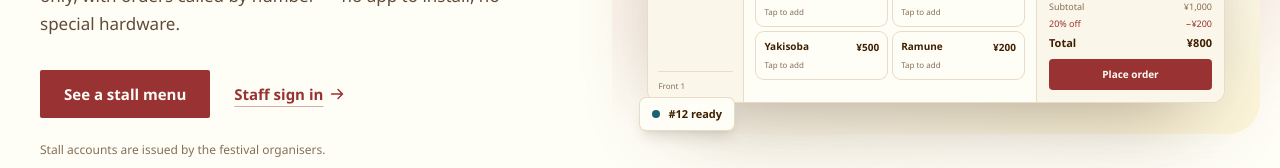
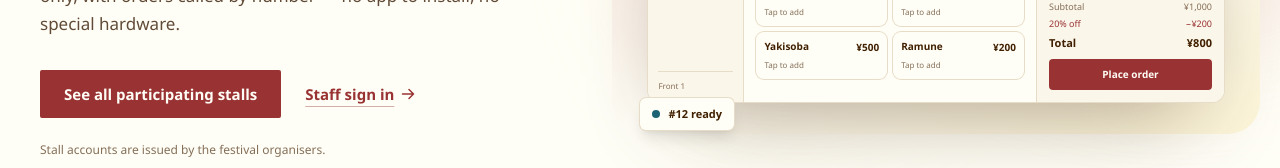
Before and after one commit to go-akhi/kyudaisairegi, a Next.js app: page / in a window 1280 px wide. Shown: the part 364-532 px from the top of the page. Built offline with nearby package versions, Linux system fonts and the light colour scheme; no server answers; the database is empty.

Commit message:
Point the landing CTA at all stalls
The hero call to action now says "See all participating stalls" (参加屋台
をすべて見る) and links to /stalls instead of the first stall's menu.

```diff
--- a/src/app/page.tsx
+++ b/src/app/page.tsx
@@ -97,7 +97,6 @@ export default async function LandingPage() {
   const landing = t.landing;
   const stalls = await listStalls();
   const demoStall = stalls.find((stall) => stall.isOpen) ?? stalls[0] ?? null;
-  const demoHref = demoStall ? `/s/${demoStall.slug}` : "/stalls";
 
   const appUrl = process.env.APP_URL ?? "http://localhost:3000";
   const qr = demoStall
@@ -208,7 +207,7 @@ export default async function LandingPage() {
               </p>
 
               <div className="mt-8 flex flex-wrap items-center gap-x-5 gap-y-3">
-                <Link href={demoHref} className={blueButton}>
+                <Link href="/stalls" className={blueButton}>
                   {landing.hero.primary}
                 </Link>
                 <Link href="/login" className={linkButton}>
--- a/src/lib/i18n/dictionaries.ts
+++ b/src/lib/i18n/dictionaries.ts
@@ -55,7 +55,7 @@ const en = {
       title: "Serve the queue. Lose the paper tickets.",
       subtitle:
         "The counter and the kitchen see the same order, live. Still cash only, with orders called by number — no app to install, no special hardware.",
-      primary: "See a stall menu",
+      primary: "See all participating stalls",
       secondary: "Staff sign in",
       note: "Stall accounts are issued by the festival organisers.",
       badges: ["Cash only", "No install", "English / 日本語"],
@@ -487,7 +487,7 @@ const ja: Dict = {
       title: "行列はさばく。伝票はなくす。",
       subtitle:
         "レジと厨房が同じ注文をリアルタイムに共有。現金のまま、番号でお客様をお呼びします。アプリのインストールも、専用の機器もいりません。",
-      primary: "屋台のメニューを見る",
+      primary: "参加屋台をすべて見る",
       secondary: "スタッフログイン",
       note: "屋台アカウントは運営が発行します。",
       badges: ["現金のみ", "インストール不要", "日本語 / English"],
```
